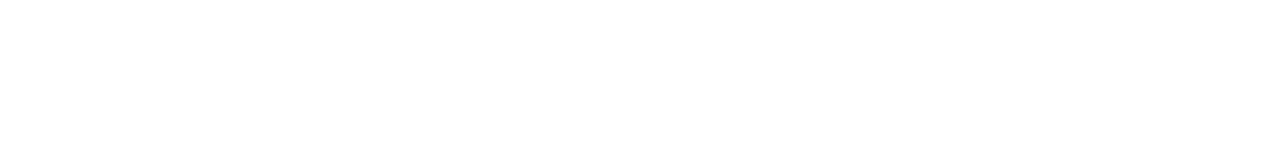
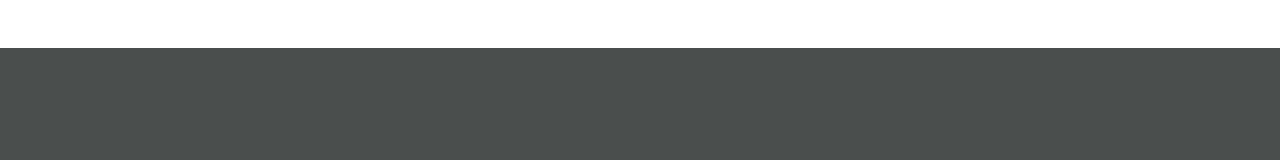
Before and after one commit to alyssaleanne98/dom-menu-lab, a plain HTML site: page index.html in a window 1280 px wide. Drawn offline with Linux system fonts and the light colour scheme.

Commit message:
feat: completes task 1.1

```diff
--- a/js/script.js
+++ b/js/script.js
@@ -0,0 +1,7 @@
+// task 1.0
+
+const mainEl = document.querySelector('main');
+
+// task 1.1
+
+mainEl.style.backgroundColor = 'var(--main-bg)';
```
Also changed, not shown: index.html (line endings or trailing spaces).
